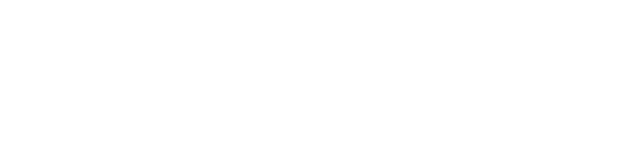
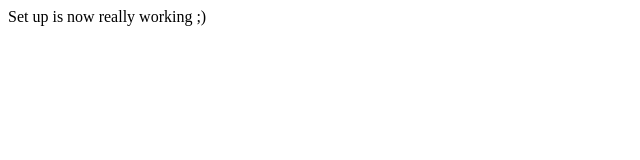
Before and after one commit to TheBookOfProofs/coursera-test, a plain HTML site: page site/index.html in a window 1280 px wide. Shown: the whole page, without its empty margins (0-640 px from the left). Drawn offline with Linux system fonts and the light colour scheme.

Commit message:
add body

```diff
--- a/site/index.html
+++ b/site/index.html
@@ -4,6 +4,6 @@
 	<title>Another index.html</title>
 </head>
 <body>
-
+Set up is now really working ;)
 </body>
 </html>
```
